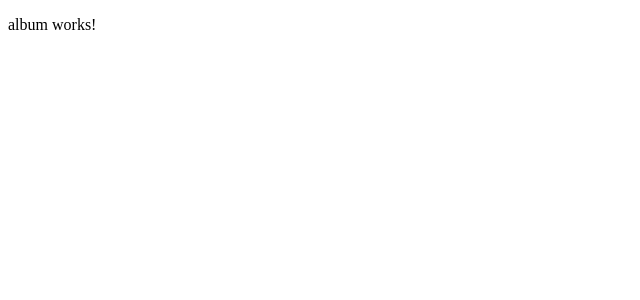
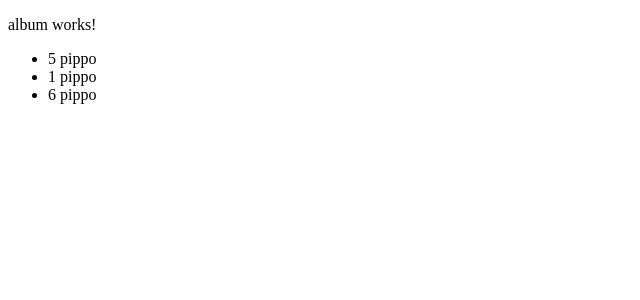
Before and after one commit to agoadd/mancolista, an Angular app: page / in a window 1280 px wide. Shown: the top 300 px of the page, without its empty margins (0-640 px from the left). Built offline with nearby package versions, Linux system fonts and the light colour scheme.

Commit message:
mock elenco figurine

```diff
--- a/src/app/Components/album/album.component.html
+++ b/src/app/Components/album/album.component.html
@@ -1,3 +1,8 @@
 <p>
   album works!
 </p>
+<ul>
+  <li *ngFor="let figurina of figurine">
+    <span>{{figurina.id}}</span> {{figurina.name}}
+  </li>
+</ul>
--- a/src/app/Components/album/album.component.ts
+++ b/src/app/Components/album/album.component.ts
@@ -1,3 +1,4 @@
+import { FIGURINE } from './../../figurine-mock';
 import { Component, OnInit } from '@angular/core';
 
 @Component({
@@ -5,11 +6,12 @@ import { Component, OnInit } from '@angular/core';
   templateUrl: './album.component.html',
   styleUrls: ['./album.component.css']
 })
+
 export class AlbumComponent implements OnInit {
+  figurine = FIGURINE;
 
   constructor() { }
 
   ngOnInit() {
   }
-
 }
--- a/src/app/app-routing.module.ts
+++ b/src/app/app-routing.module.ts
@@ -1,6 +1,6 @@
+import { AlbumComponent } from './Components/album/album.component';
 import { NgModule } from '@angular/core';
 import { Routes, RouterModule } from '@angular/router';
-
 
 const routes: Routes = [];
 
--- /dev/null
+++ b/src/app/figurina.ts
@@ -0,0 +1,4 @@
+export interface Figurina {
+  id: number;
+  name: string;
+}
--- /dev/null
+++ b/src/app/figurine-mock.ts
@@ -0,0 +1,7 @@
+import { Figurina } from './figurina';
+
+export const FIGURINE: Figurina[] = [
+    { id: 5, name: 'pippo' },
+    { id: 1, name: 'pippo' },
+    { id: 6, name: 'pippo' }
+];
```
Also changed, not shown: 1 other file (tests, documents, lock files or other folders).
